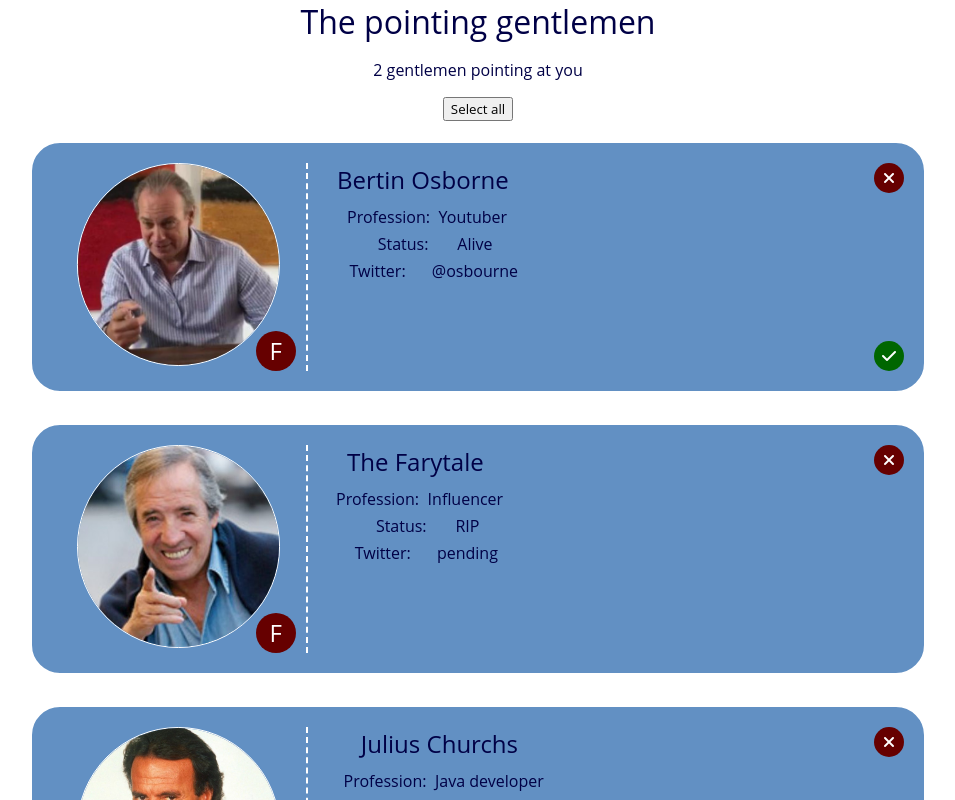
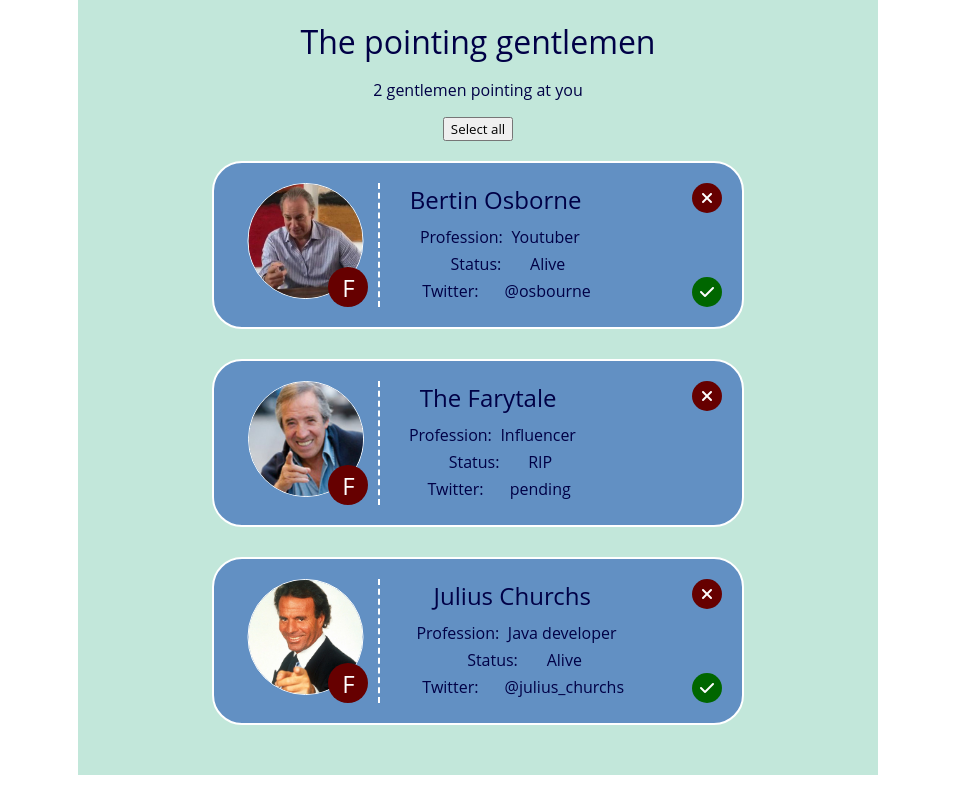
Before and after one commit to Learning-X/202204-W4CH1-luc-st-pierre, a React (Create React App) app: page / in a window 1280 px wide. Shown: the top 800 px of the page, without its empty margins (162-1117 px from the left). Built offline with nearby package versions, Linux system fonts and the light colour scheme.

Commit message:
Renamed .container class to .App for background-color

```diff
--- a/src/index.css
+++ b/src/index.css
@@ -26,7 +26,7 @@ h1,
 h2 {
   margin: 0;
 }
-.container {
+.App {
   background-color: var(--background-main-color);
   width: 800px;
   margin: 0 auto;
```
